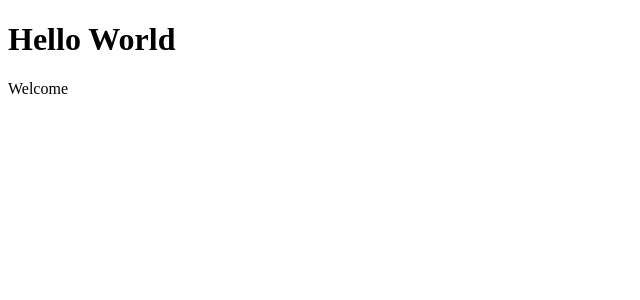
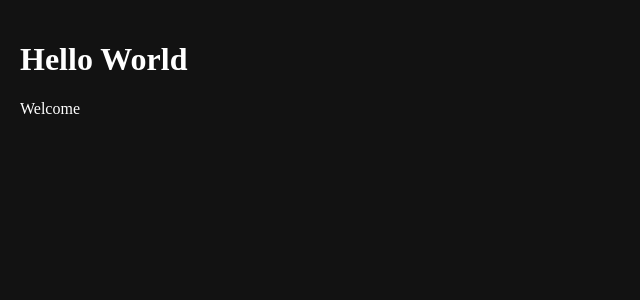
Before and after one commit to DylanIz/ReactTraining, a React (Vite) app in the folder ReactUpskill/react-demo/: page / in a window 1280 px wide. Shown: the top 300 px of the page, without its empty margins (0-640 px from the left). Built offline with nearby package versions, Linux system fonts and the light colour scheme.

Commit message:
dark mode

```diff
--- /dev/null
+++ b/ReactUpskill/react-demo/src/App.css
@@ -0,0 +1,30 @@
+body {
+  margin: 0;
+  padding: 0;
+  transition: background-color 0.3s ease, color 0.3s ease;
+}
+
+body.dark-mode {
+  background-color: #121212;
+  color: #ffffff;
+}
+
+.app-container {
+  min-height: 100vh;
+  padding: 20px;
+}
+
+.theme-toggle {
+  background-color: #333;
+  color: white;
+  border: none;
+  padding: 8px 16px;
+  border-radius: 4px;
+  cursor: pointer;
+  margin-bottom: 20px;
+}
+
+body.dark-mode .theme-toggle {
+  background-color: #f0f0f0;
+  color: #121212;
+}
--- a/ReactUpskill/react-demo/src/App.tsx
+++ b/ReactUpskill/react-demo/src/App.tsx
@@ -1,12 +1,16 @@
 import WelcomeMessage from "./Components/WelcomeMessage";
+import { useEffect } from "react";
+import "./App.css";
 
-type Props = {};
+const App = () => {
+  useEffect(() => {
+    document.body.classList.add("dark-mode");
+  }, []);
 
-const App = ({}: Props) => {
   return (
-    <>
+    <div className="app-container">
       <WelcomeMessage />
-    </>
+    </div>
   );
 };
 
```
